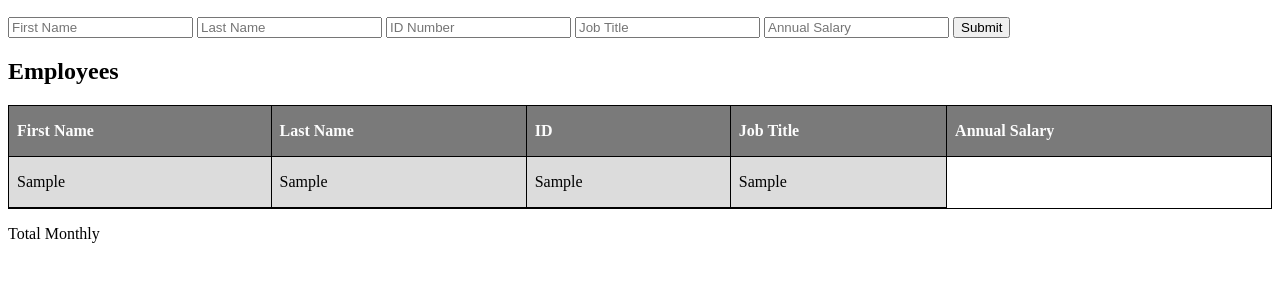
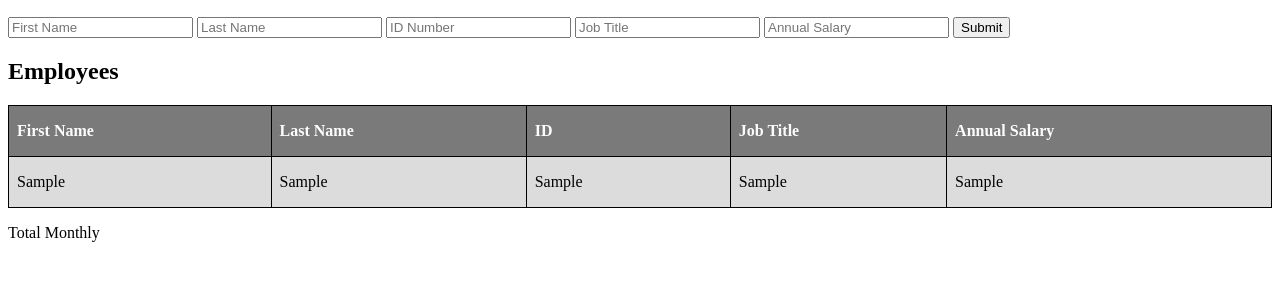
Before and after one commit to yalvarez08/weekend-challenge-salaryCalculator, a website: page index.html in a window 1280 px wide. Both pictures are taken after typing "Sample", "Sample", "Sample", "Sample", "Sample" into the empty fields and a click on the button "Submit". Shown: the part 110-392 px from the top of the page. Drawn offline with Linux system fonts and the light colour scheme.

Commit message:
fixed input container in js

```diff
--- a/script1.js
+++ b/script1.js
@@ -28,7 +28,7 @@ let formInputContainer = document.querySelector('tbody');
 
 formInputContainer.innerHTML += `
 <td>${fNameElement.value}</td><td>${lNameElement.value}</td><td>${idElement.value}</td>
-<td${jobElement.value}</td><td>${annSalaryElement.value}</td>
+<td>${jobElement.value}</td><td>${annSalaryElement.value}</td>
 `;
 
 
```
Also changed, not shown: index.html (+4 -3 lines).
